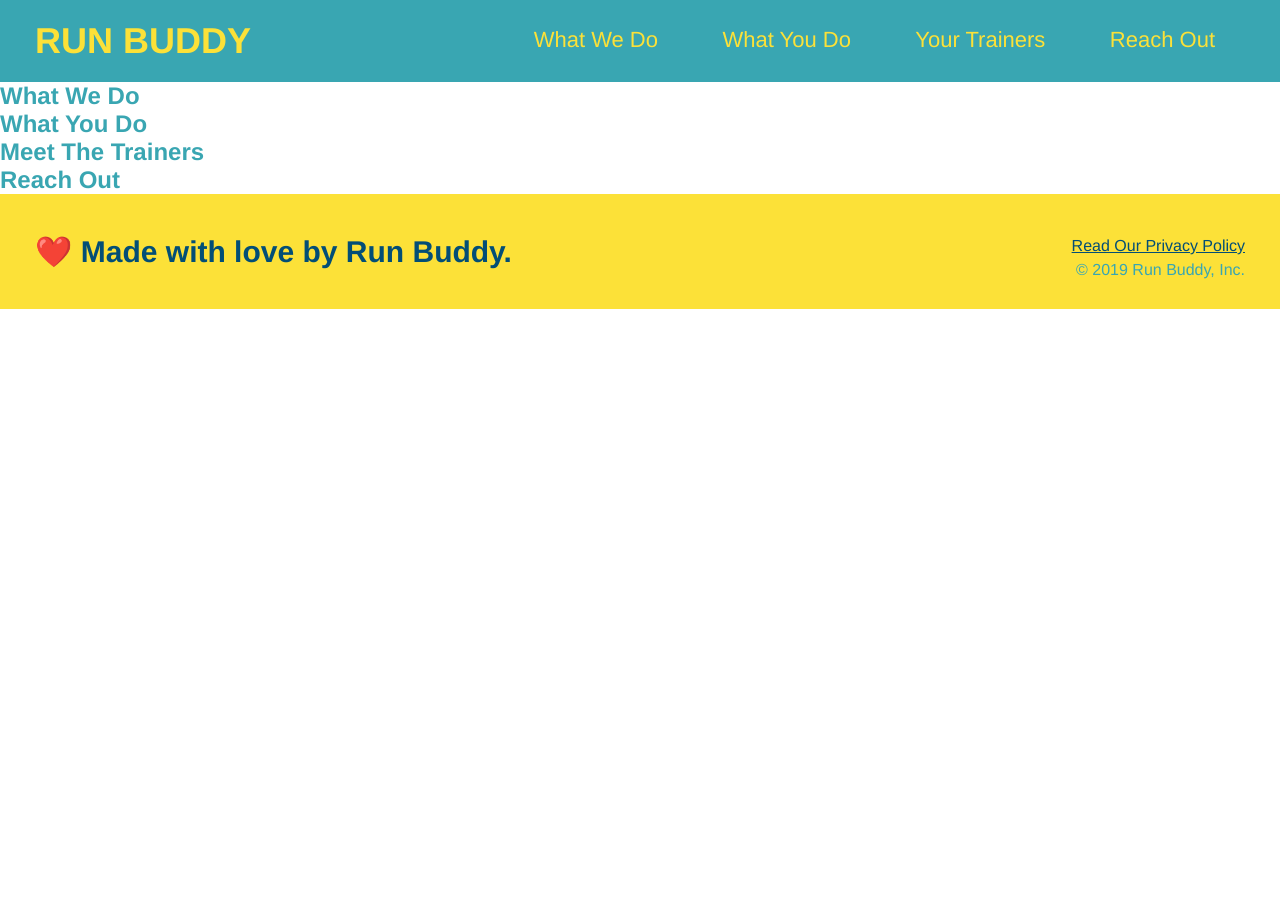
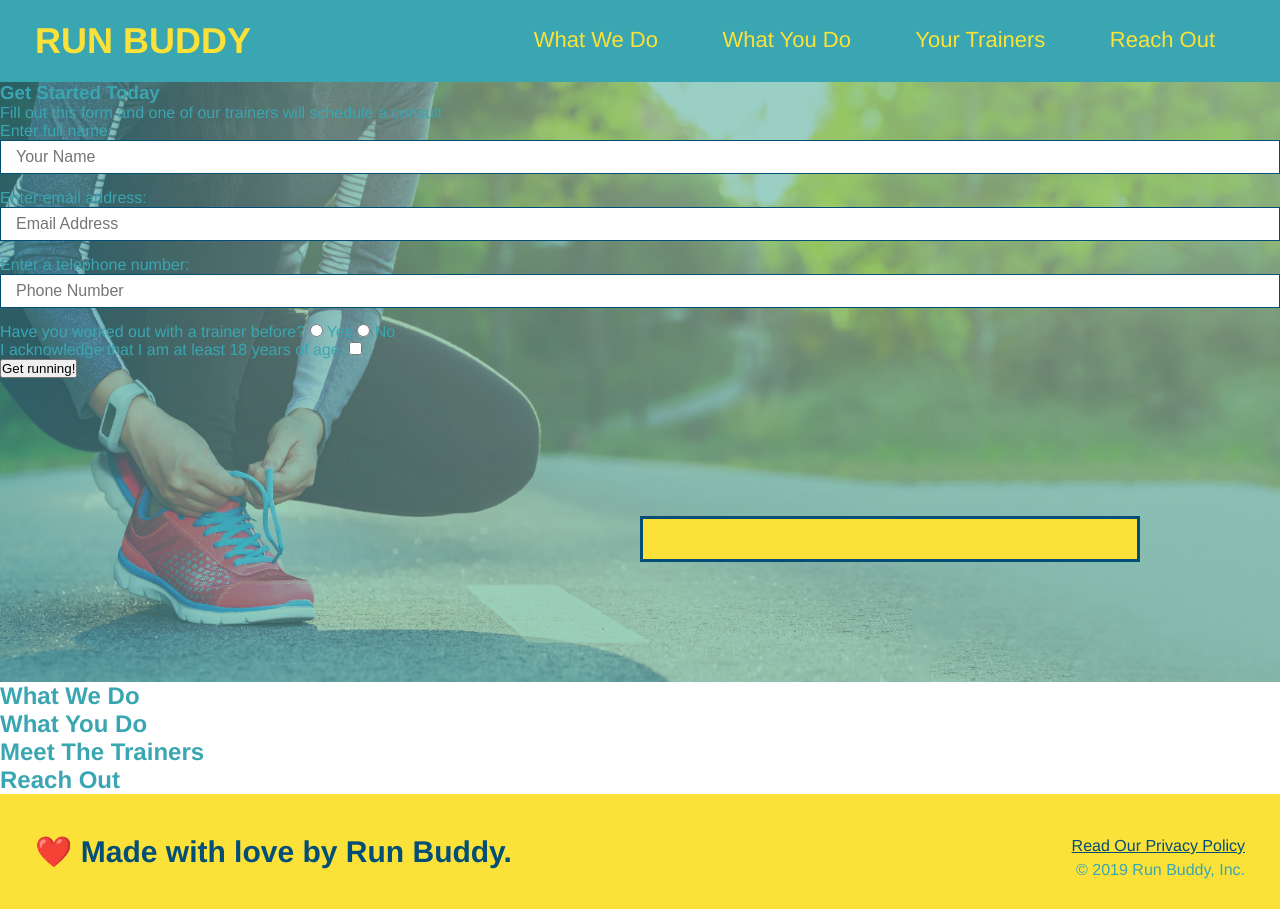
Before and after one commit to ommarkhawaja1/run-buddy, a plain HTML site: page index.html in a window 1280 px wide. Before the commit the page ends 800 px from the top, so only its background shows below. Drawn offline with Linux system fonts and the light colour scheme.

Commit message:
Updated index.html

```diff
--- a/index.html
+++ b/index.html
@@ -36,8 +36,38 @@
         </header>
 
 <!-- hero/jumbotron -->
-<section>
-</section>
+<section class="hero">
+    <div class="hero-form"></div>
+                <h3>Get Started Today</h3>
+                <p>Fill out this form and one of our trainers will schedule a consult</p>
+                <!-- Add form element -->
+                <form>
+                    <label for="name">Enter full name:</label>
+                    <input type="text" placeholder="Your Name" name="name" id="name" class="form-input"/>
+                    <label for="email">Enter email address:</label>
+                    <input type="text" placeholder="Email Address" name="email" id="email" class="form-input"/>
+                    <label for="phone">Enter a telephone number:</label>
+                    <input type="text" placeholder="Phone Number" name="phone" id="phone" class="form-input"/>
+                    <p>
+                        Have you worked out with a trainer before?
+                        <input type="radio" name="trainer-confirm" id="trainer-yes" />
+                        <label for="trainer-yes">Yes</label>
+                        <input type="radio" name="trainer-confirm" id="trainer-no" />
+                        <label for="trainer-no">No</label>
+                      </p>
+                      <p>
+                        <label for="checkbox" >
+                          I acknowledge that I am at least 18 years of age.
+                        </label>
+                        <input type="checkbox" name="age-confirm" id="checkbox" />
+                      </p>
+                      <button type="submit">
+                        Get running!
+                      </button>
+
+                </form>
+            </div>
+          </section>
 
 <!-- "what we do" section -->
 <section>
```
